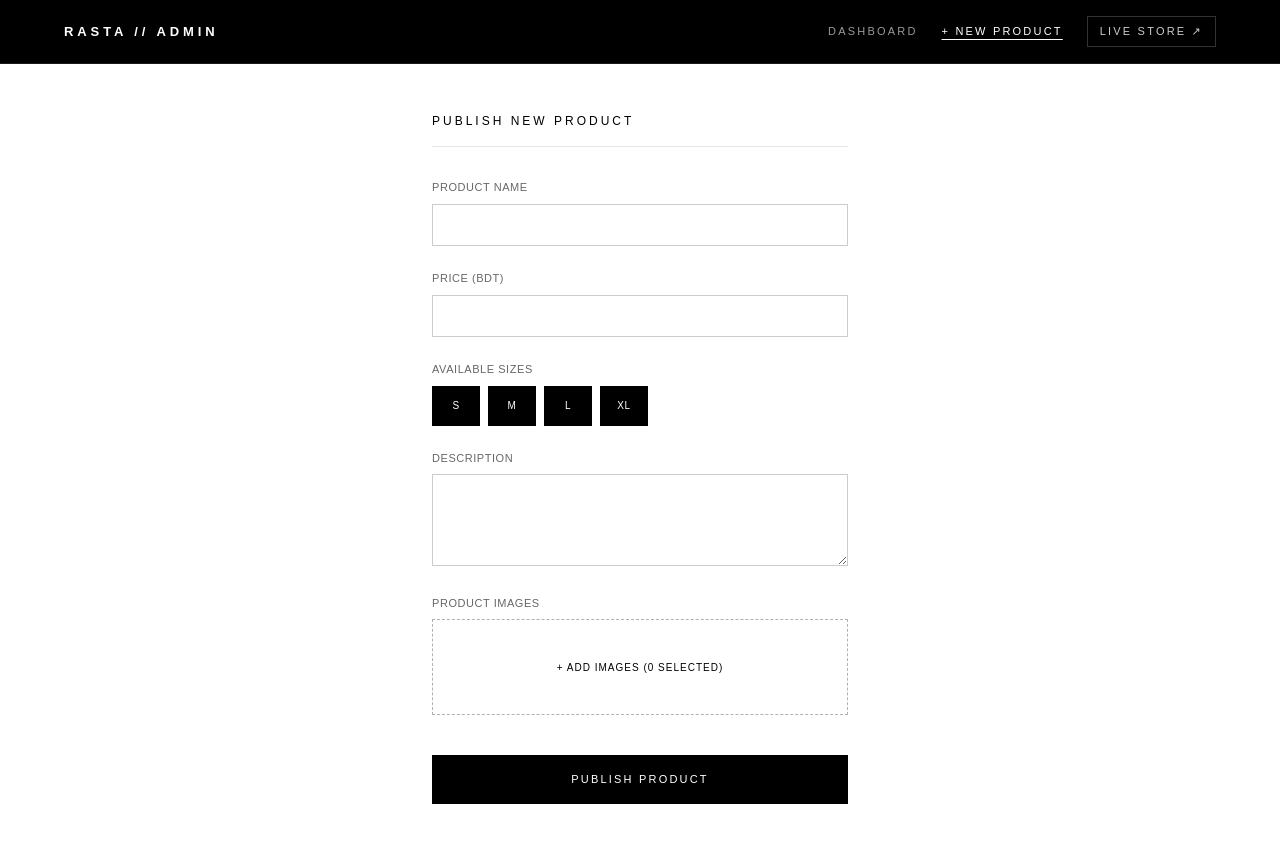
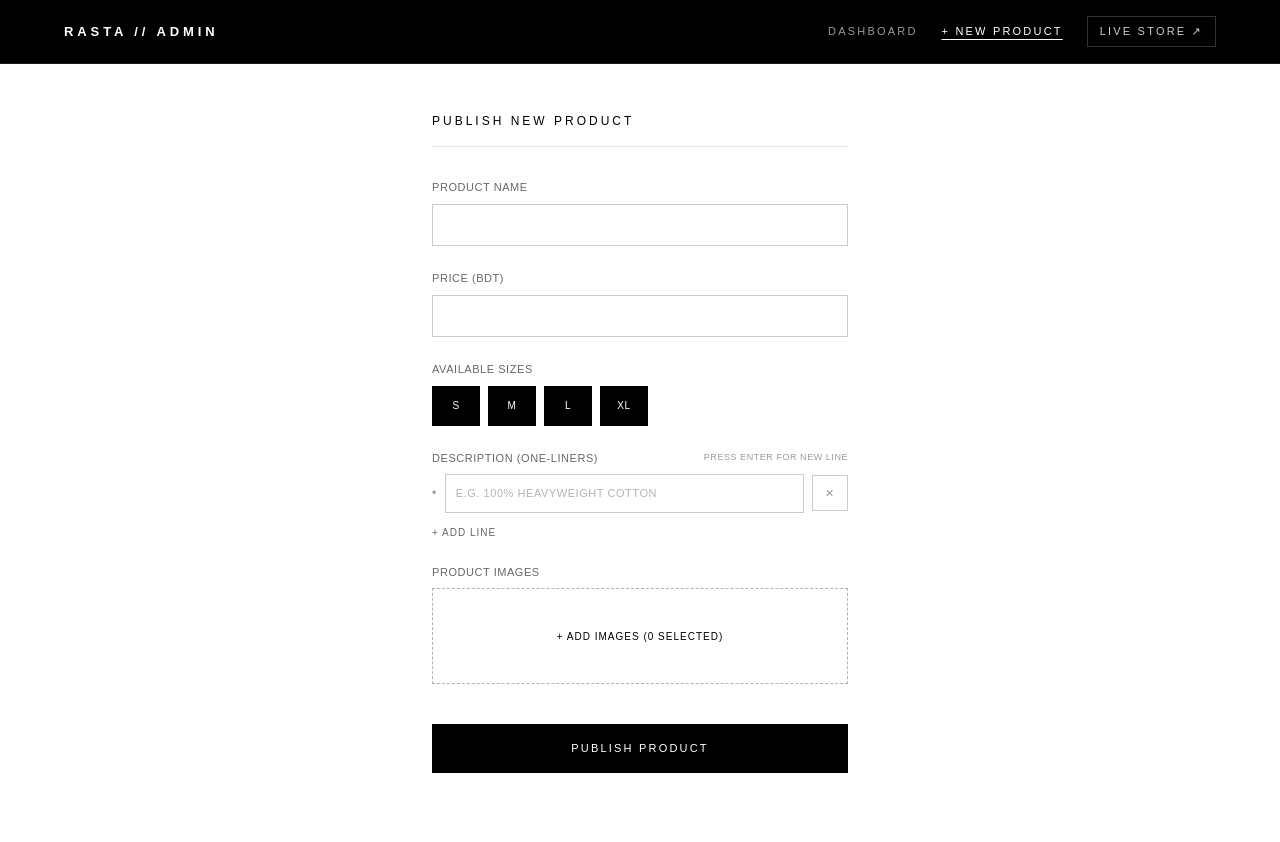
Before and after one commit to shafayet16/rasta, a Next.js app: page /admin/new in a window 1280 px wide. Shown: the top 842 px of the page. Built offline with nearby package versions, Linux system fonts and the light colour scheme.

Commit message:
fix: description bullet one liners

```diff
--- a/app/admin/edit/[id]/page.tsx
+++ b/app/admin/edit/[id]/page.tsx
@@ -13,7 +13,7 @@ export default function EditProductPage({ params }: { params: Promise<{ id: stri
 
   const [name, setName] = useState("");
   const [price, setPrice] = useState("");
-  const [description, setDescription] = useState("");
+  const [descriptionLines, setDescriptionLines] = useState<string[]>([""]);
   const [inStock, setInStock] = useState(true);
   const [selectedSizes, setSelectedSizes] = useState<string[]>([]);
   const [existingImages, setExistingImages] = useState<string[]>([]);
@@ -35,10 +35,19 @@ export default function EditProductPage({ params }: { params: Promise<{ id: stri
 
         setName(data.name || "");
         setPrice(data.price ? String(data.price) : "");
-        setDescription(data.description || "");
         setInStock(data.in_stock ?? true);
         setSelectedSizes(data.sizes || ["S", "M", "L", "XL"]);
         setExistingImages(data.images || []);
+
+        // Parse description into dynamic one-liner array
+        if (data.description) {
+          const lines = data.description
+            .split("\n")
+            .map((line: string) => line.replace(/^[•\-\*]\s*/, "").trim());
+          setDescriptionLines(lines.length > 0 ? lines : [""]);
+        } else {
+          setDescriptionLines([""]);
+        }
       } catch (err: any) {
         console.error("Fetch product error:", err);
         alert(err.message || "Product not found");
@@ -57,11 +66,43 @@ export default function EditProductPage({ params }: { params: Promise<{ id: stri
     }
   }
 
+  /* ONE-LINER DESCRIPTION HANDLERS */
+  function handleDescriptionLineChange(index: number, value: string) {
+    const updated = [...descriptionLines];
+    updated[index] = value;
+    setDescriptionLines(updated);
+  }
+
+  function addDescriptionLine() {
+    setDescriptionLines([...descriptionLines, ""]);
+  }
+
+  function removeDescriptionLine(index: number) {
+    if (descriptionLines.length === 1) {
+      setDescriptionLines([""]);
+      return;
+    }
+    setDescriptionLines(descriptionLines.filter((_, idx) => idx !== index));
+  }
+
+  function handleLineKeyDown(e: React.KeyboardEvent<HTMLInputElement>, index: number) {
+    if (e.key === "Enter") {
+      e.preventDefault();
+      const updated = [...descriptionLines];
+      updated.splice(index + 1, 0, "");
+      setDescriptionLines(updated);
+
+      setTimeout(() => {
+        const nextInput = document.getElementById(`desc-line-${index + 1}`);
+        nextInput?.focus();
+      }, 50);
+    }
+  }
+
   function handleFileChange(e: React.ChangeEvent<HTMLInputElement>) {
     if (!e.target.files || e.target.files.length === 0) return;
 
     const selectedFiles = Array.from(e.target.files);
-
     setNewFiles((prev) => [...prev, ...selectedFiles]);
 
     const newPreviewUrls = selectedFiles.map((file) => URL.createObjectURL(file));
@@ -76,7 +117,6 @@ export default function EditProductPage({ params }: { params: Promise<{ id: stri
 
   function removeNewFile(indexToRemove: number) {
     URL.revokeObjectURL(previews[indexToRemove]);
-
     setNewFiles((prev) => prev.filter((_, idx) => idx !== indexToRemove));
     setPreviews((prev) => prev.filter((_, idx) => idx !== indexToRemove));
   }
@@ -118,13 +158,19 @@ export default function EditProductPage({ params }: { params: Promise<{ id: stri
         return;
       }
 
+      // Format description into clean one-liner bullet format
+      const formattedDescription = descriptionLines
+        .map((l) => l.trim())
+        .filter(Boolean)
+        .join("\n");
+
       const res = await fetch(`/api/products/${id}`, {
         method: "PUT",
         headers: { "Content-Type": "application/json" },
         body: JSON.stringify({
           name,
           price,
-          description,
+          description: formattedDescription,
           inStock,
           sizes: selectedSizes,
           images: finalImages,
@@ -208,14 +254,63 @@ export default function EditProductPage({ params }: { params: Promise<{ id: stri
             </div>
           </div>
 
+          {/* DYNAMIC ONE-LINER DESCRIPTION LIST */}
           <div>
-            <label className="mb-2 block text-black/60">Description</label>
-            <textarea
-              rows={4}
-              value={description}
-              onChange={(e) => setDescription(e.target.value)}
-              className="w-full border border-black/20 p-3 text-black focus:border-black focus:outline-none"
-            />
+            <div className="mb-2 flex items-center justify-between">
+              <label className="text-black/60">Description (One-Liners)</label>
+              <span className="text-[9px] text-black/40">Press Enter for new line</span>
+            </div>
+
+            <div className="flex flex-col gap-2">
+              {descriptionLines.map((line, idx) => (
+                <div key={idx} className="flex items-center gap-2">
+                  <span className="text-[12px] text-black/40 font-mono">•</span>
+                  <input
+                    id={`desc-line-${idx}`}
+                    type="text"
+                    value={line}
+                    placeholder="e.g. 100% HEAVYWEIGHT COTTON"
+                    onChange={(e) => handleDescriptionLineChange(idx, e.target.value)}
+                    onKeyDown={(e) => handleLineKeyDown(e, idx)}
+                    className="w-full border border-black/20 p-2.5 text-black focus:border-black focus:outline-none normal-case placeholder:uppercase placeholder:text-black/30"
+                  />
+                  <button
+                    type="button"
+                    onClick={() => removeDescriptionLine(idx)}
+                    className="flex h-9 w-9 shrink-0 items-center justify-center border border-black/20 text-black/40 hover:border-black hover:text-black transition-colors"
+                  >
+                    ✕
+                  </button>
+                </div>
+              ))}
+            </div>
+
+            <button
+              type="button"
+              onClick={addDescriptionLine}
+              className="mt-3 flex items-center gap-1.5 text-[10px] tracking-widest text-black/60 hover:text-black transition-colors"
+            >
+              <span>+ ADD LINE</span>
+            </button>
+
+            {/* LIVE PREVIEW */}
+            {descriptionLines.some((l) => l.trim() !== "") && (
+              <div className="mt-4 border border-black/10 bg-neutral-50 p-3">
+                <span className="block text-[9px] font-semibold text-black/40 tracking-widest mb-2 uppercase">
+                  Product Page Preview
+                </span>
+                <ul className="flex flex-col gap-1.5 text-[11px] leading-relaxed text-black/80 normal-case">
+                  {descriptionLines
+                    .filter((l) => l.trim() !== "")
+                    .map((l, i) => (
+                      <li key={i} className="flex items-start gap-2">
+                        <span className="text-black/40">—</span>
+                        <span>{l}</span>
+                      </li>
+                    ))}
+                </ul>
+              </div>
+            )}
           </div>
 
           {/* CURRENT IMAGES */}
--- a/app/admin/new/page.tsx
+++ b/app/admin/new/page.tsx
@@ -10,7 +10,7 @@ export default function NewProductPage() {
   const router = useRouter();
   const [name, setName] = useState("");
   const [price, setPrice] = useState("");
-  const [description, setDescription] = useState("");
+  const [descriptionLines, setDescriptionLines] = useState<string[]>([""]);
   const [selectedSizes, setSelectedSizes] = useState<string[]>(["S", "M", "L", "XL"]);
   const [files, setFiles] = useState<File[]>([]);
   const [previews, setPreviews] = useState<string[]>([]);
@@ -21,6 +21,39 @@ export default function NewProductPage() {
       setSelectedSizes(selectedSizes.filter((s) => s !== size));
     } else {
       setSelectedSizes([...selectedSizes, size]);
+    }
+  }
+
+  /* ONE-LINER DESCRIPTION HANDLERS */
+  function handleDescriptionLineChange(index: number, value: string) {
+    const updated = [...descriptionLines];
+    updated[index] = value;
+    setDescriptionLines(updated);
+  }
+
+  function addDescriptionLine() {
+    setDescriptionLines([...descriptionLines, ""]);
+  }
+
+  function removeDescriptionLine(index: number) {
+    if (descriptionLines.length === 1) {
+      setDescriptionLines([""]);
+      return;
+    }
+    setDescriptionLines(descriptionLines.filter((_, idx) => idx !== index));
+  }
+
+  function handleLineKeyDown(e: React.KeyboardEvent<HTMLInputElement>, index: number) {
+    if (e.key === "Enter") {
+      e.preventDefault();
+      const updated = [...descriptionLines];
+      updated.splice(index + 1, 0, "");
+      setDescriptionLines(updated);
+
+      setTimeout(() => {
+        const nextInput = document.getElementById(`new-desc-line-${index + 1}`);
+        nextInput?.focus();
+      }, 50);
     }
   }
 
@@ -88,14 +121,20 @@ export default function NewProductPage() {
 
       const imageUrls = await Promise.all(uploadPromises);
 
-      // 2. Save product details in Neon DB
+      // 2. Format description into clean one-liner bullet format
+      const formattedDescription = descriptionLines
+        .map((l) => l.trim())
+        .filter(Boolean)
+        .join("\n");
+
+      // 3. Save product details in Neon DB
       const dbRes = await fetch("/api/products", {
         method: "POST",
         headers: { "Content-Type": "application/json" },
         body: JSON.stringify({
           name,
           price,
-          description,
+          description: formattedDescription,
           sizes: selectedSizes,
           images: imageUrls,
         }),
@@ -176,14 +215,63 @@ export default function NewProductPage() {
             </div>
           </div>
 
+          {/* DYNAMIC ONE-LINER DESCRIPTION LIST */}
           <div>
-            <label className="mb-2 block text-black/60">Description</label>
-            <textarea
-              rows={4}
-              value={description}
-              onChange={(e) => setDescription(e.target.value)}
-              className="w-full border border-black/20 p-3 text-black focus:border-black focus:outline-none"
-            />
+            <div className="mb-2 flex items-center justify-between">
+              <label className="text-black/60">Description (One-Liners)</label>
+              <span className="text-[9px] text-black/40">Press Enter for new line</span>
+            </div>
+
+            <div className="flex flex-col gap-2">
+              {descriptionLines.map((line, idx) => (
+                <div key={idx} className="flex items-center gap-2">
+                  <span className="text-[12px] text-black/40 font-mono">•</span>
+                  <input
+                    id={`new-desc-line-${idx}`}
+                    type="text"
+                    value={line}
+                    placeholder="e.g. 100% HEAVYWEIGHT COTTON"
+                    onChange={(e) => handleDescriptionLineChange(idx, e.target.value)}
+                    onKeyDown={(e) => handleLineKeyDown(e, idx)}
+                    className="w-full border border-black/20 p-2.5 text-black focus:border-black focus:outline-none normal-case placeholder:uppercase placeholder:text-black/30"
+                  />
+                  <button
+                    type="button"
+                    onClick={() => removeDescriptionLine(idx)}
+                    className="flex h-9 w-9 shrink-0 items-center justify-center border border-black/20 text-black/40 hover:border-black hover:text-black transition-colors"
+                  >
+                    ✕
+                  </button>
+                </div>
+              ))}
+            </div>
+
+            <button
+              type="button"
+              onClick={addDescriptionLine}
+              className="mt-3 flex items-center gap-1.5 text-[10px] tracking-widest text-black/60 hover:text-black transition-colors"
+            >
+              <span>+ ADD LINE</span>
+            </button>
+
+            {/* LIVE PREVIEW */}
+            {descriptionLines.some((l) => l.trim() !== "") && (
+              <div className="mt-4 border border-black/10 bg-neutral-50 p-3">
+                <span className="block text-[9px] font-semibold text-black/40 tracking-widest mb-2 uppercase">
+                  Product Page Preview
+                </span>
+                <ul className="flex flex-col gap-1.5 text-[11px] leading-relaxed text-black/80 normal-case">
+                  {descriptionLines
+                    .filter((l) => l.trim() !== "")
+                    .map((l, i) => (
+                      <li key={i} className="flex items-start gap-2">
+                        <span className="text-black/40">—</span>
+                        <span>{l}</span>
+                      </li>
+                    ))}
+                </ul>
+              </div>
+            )}
           </div>
 
           <div>
```
Also changed, not shown: app/product/[id]/page.tsx (+21 -3 lines).
